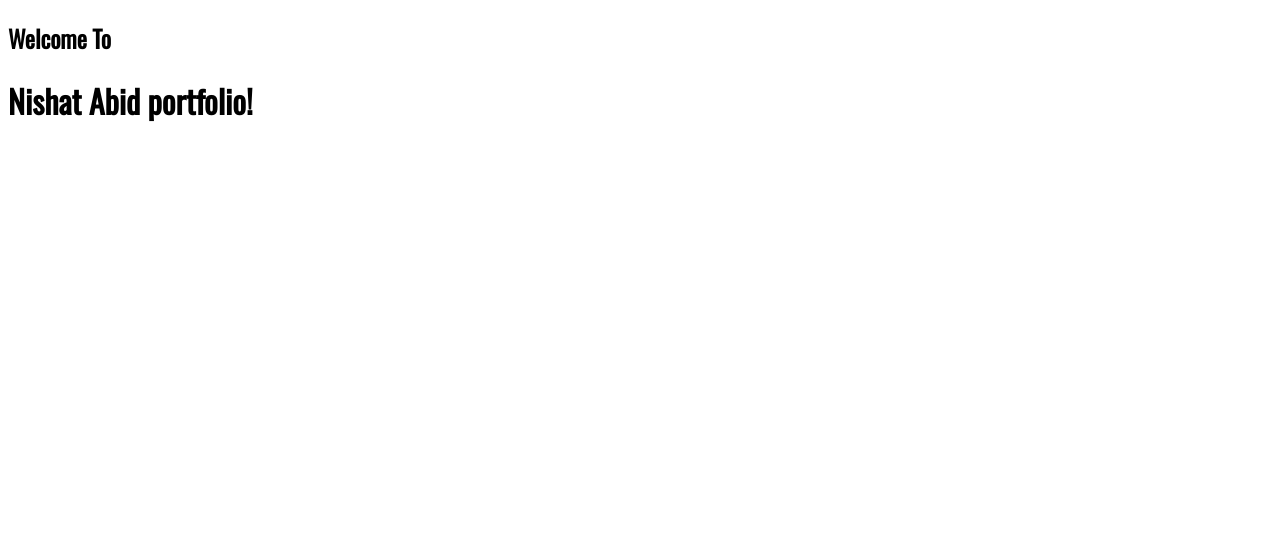
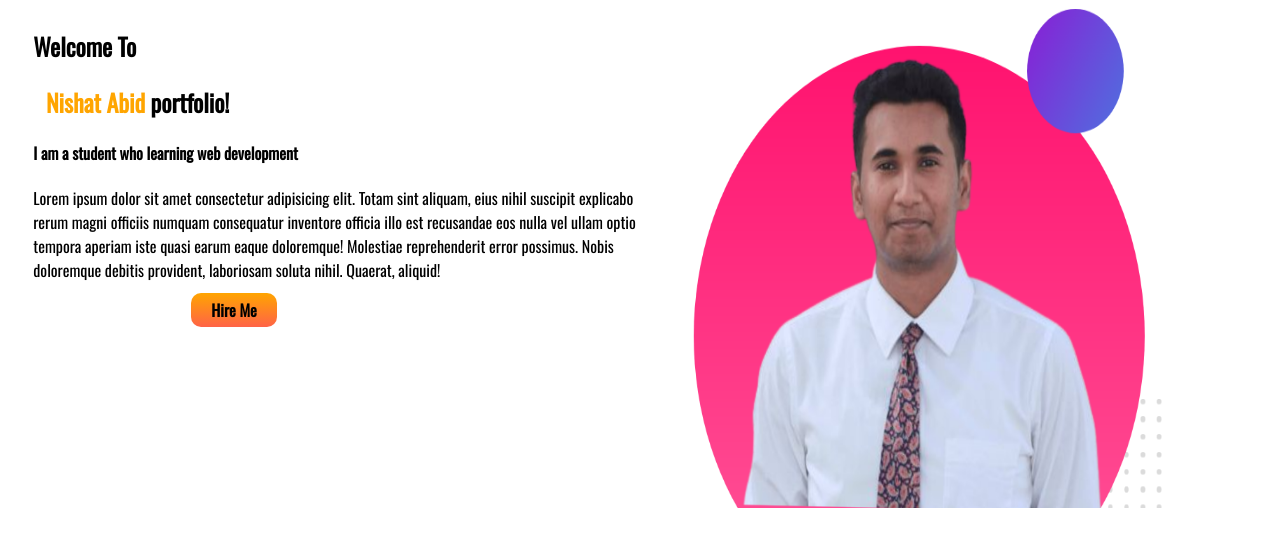
Before and after one commit to coder-nishu/developer-portfolio, a plain HTML site: page index.html in a window 1280 px wide. Drawn offline with nearby package versions, Linux system fonts and the light colour scheme.

Commit message:
Section 1

```diff
--- a/index.html
+++ b/index.html
@@ -1,16 +1,29 @@
 <!DOCTYPE html>
 <html lang="en">
+
 <head>
     <meta charset="UTF-8">
     <meta name="viewport" content="width=device-width, initial-scale=1.0">
     <title>Developer portfolio</title>
     <link rel="preconnect" href="https://fonts.googleapis.com">
-<link rel="preconnect" href="https://fonts.gstatic.com" crossorigin>
-<link href="https://fonts.googleapis.com/css2?family=Oswald&display=swap" rel="stylesheet">
+    <link rel="preconnect" href="https://fonts.gstatic.com" crossorigin>
+    <link href="https://fonts.googleapis.com/css2?family=Oswald&display=swap" rel="stylesheet">
     <link rel="stylesheet" href="style.css">
 </head>
+
 <body>
-    <h2>Welcome To</h2>
-    <h1>Nishat Abid portfolio!</h1>
+    <section>
+        <div class="heading">
+            <h2>Welcome To</h2>
+            <h1 class="heading"><span class="name">Nishat Abid</span> portfolio!</h1>
+            <h4>I am a student who learning web development</h4>
+            <p>Lorem ipsum dolor sit amet consectetur adipisicing elit. Totam sint aliquam, eius nihil suscipit explicabo rerum magni officiis numquam consequatur inventore officia illo est recusandae eos nulla vel ullam optio tempora aperiam iste quasi earum eaque doloremque! Molestiae reprehenderit error possimus. Nobis doloremque debitis provident, laboriosam soluta nihil. Quaerat, aliquid!</p>
+            <a class="btn" href="https://www.linkedin.com/in/abid-khan-nishat/" target="blank">Hire Me</a>
+        </div>
+        <div class="image">
+            <img src="/images/my-bg2.png" alt="" height="500px" width="500px">
+        </div>
+    </section>
 </body>
+
 </html>
--- a/style.css
+++ b/style.css
@@ -4,3 +4,25 @@ body{
 h2 h1{
     font-size: 50px;
 }
+.name{
+    color: orange;
+}
+section{
+    display: flex;
+}
+.heading{
+    width: 50%;
+    padding-left: 2%;
+}
+.images{
+    width: 50%;
+}
+.btn{
+    text-decoration: none;
+    color: black;
+    font-weight: 700;
+    border-radius: 10px;
+    background-image: linear-gradient(orange, tomato);
+    padding: 5px 20px;
+    margin: 10px 25%;
+}
```
